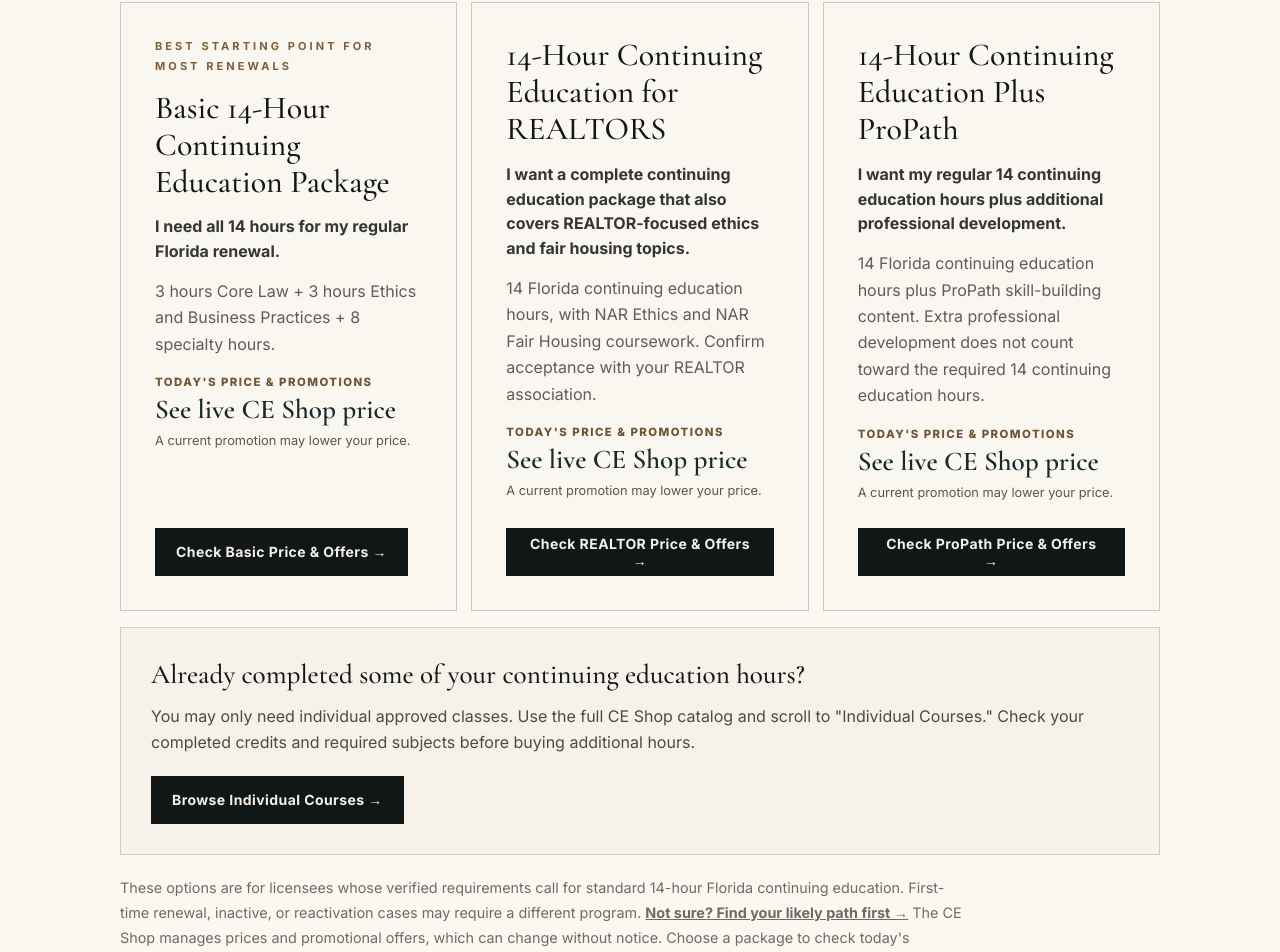
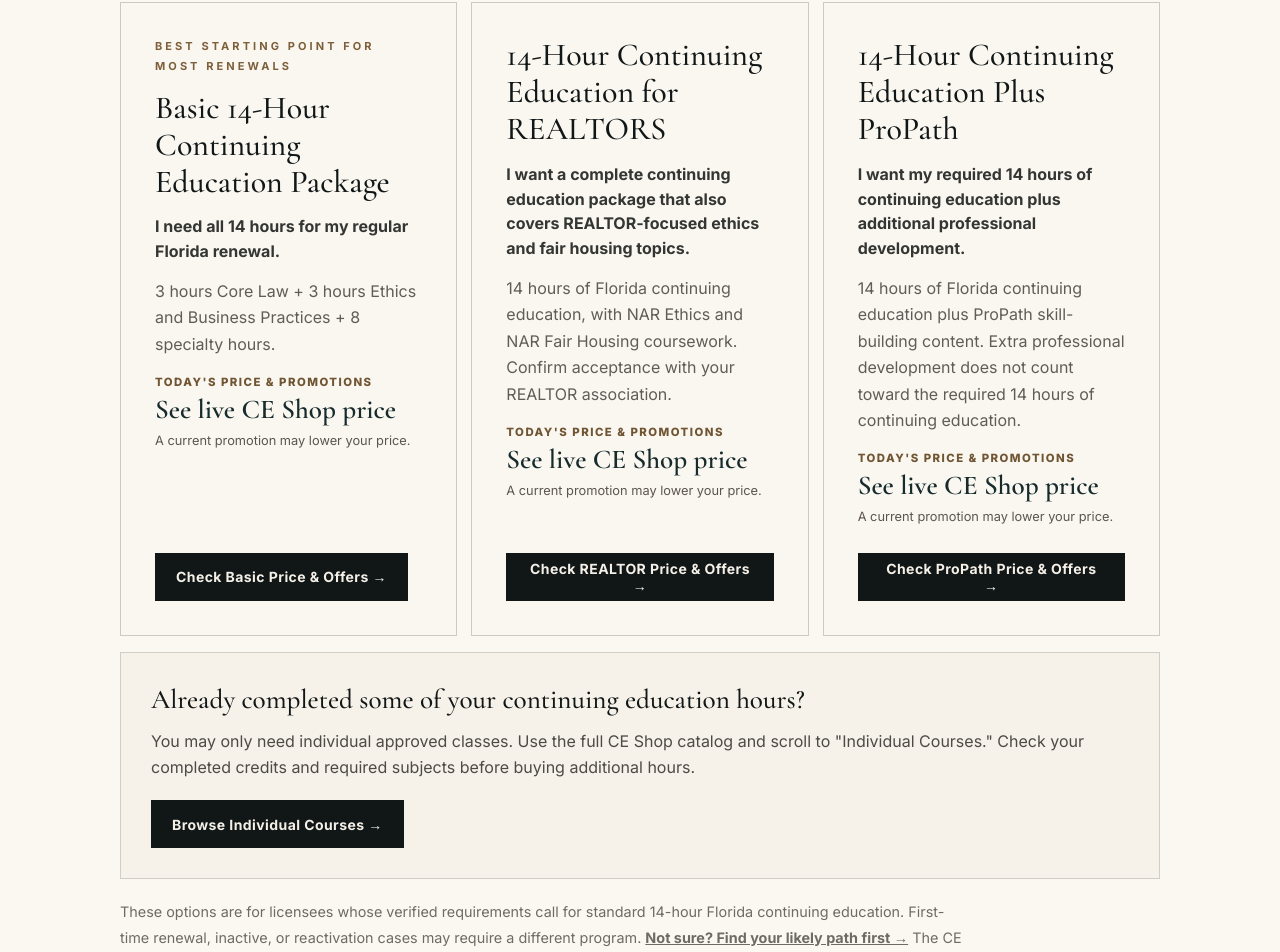
Before and after one commit to BrianLook/Greyson-Institute-Website, a Next.js app: page /florida-14-hour-real-estate-continuing-education in a window 1280 px wide. Shown: the part 2231-3183 px from the top of the page. Built offline with nearby package versions, Linux system fonts and the light colour scheme.

Commit message:
Polish expanded continuing education terminology and readability

```diff
--- a/components/Ce14HourPackageGuide.tsx
+++ b/components/Ce14HourPackageGuide.tsx
@@ -23,14 +23,14 @@ const completePackages: PackageOption[] = [
   {
     title: "14-Hour Continuing Education for REALTORS",
     description: "I want a complete continuing education package that also covers REALTOR-focused ethics and fair housing topics.",
-    includes: "14 Florida continuing education hours, with NAR Ethics and NAR Fair Housing coursework. Confirm acceptance with your REALTOR association.",
+    includes: "14 hours of Florida continuing education, with NAR Ethics and NAR Fair Housing coursework. Confirm acceptance with your REALTOR association.",
     course: "floridaCE14Realtors",
     label: "Check REALTOR Price & Offers →",
   },
   {
     title: "14-Hour Continuing Education Plus ProPath",
-    description: "I want my regular 14 continuing education hours plus additional professional development.",
-    includes: "14 Florida continuing education hours plus ProPath skill-building content. Extra professional development does not count toward the required 14 continuing education hours.",
+    description: "I want my required 14 hours of continuing education plus additional professional development.",
+    includes: "14 hours of Florida continuing education plus ProPath skill-building content. Extra professional development does not count toward the required 14 hours of continuing education.",
     course: "floridaCE14ProPath",
     label: "Check ProPath Price & Offers →",
   },
```
